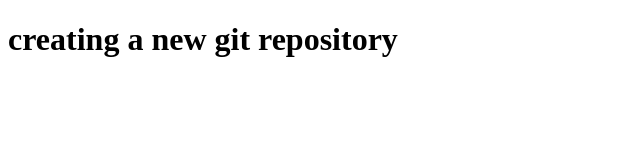
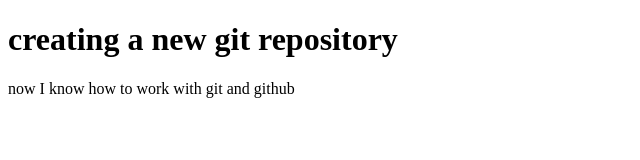
Before and after one commit to Freelancersabuz/git_practice, a plain HTML site: page index.html in a window 1280 px wide. Shown: the whole page, without its empty margins (0-640 px from the left). Drawn offline with Linux system fonts and the light colour scheme.

Commit message:
added new experience

```diff
--- a/index.html
+++ b/index.html
@@ -8,5 +8,6 @@
 <body>
 
     <h1>creating a new git repository</h1>
+    <p>now I know how to work with git and github</p>
 </body>
 </html>
```
